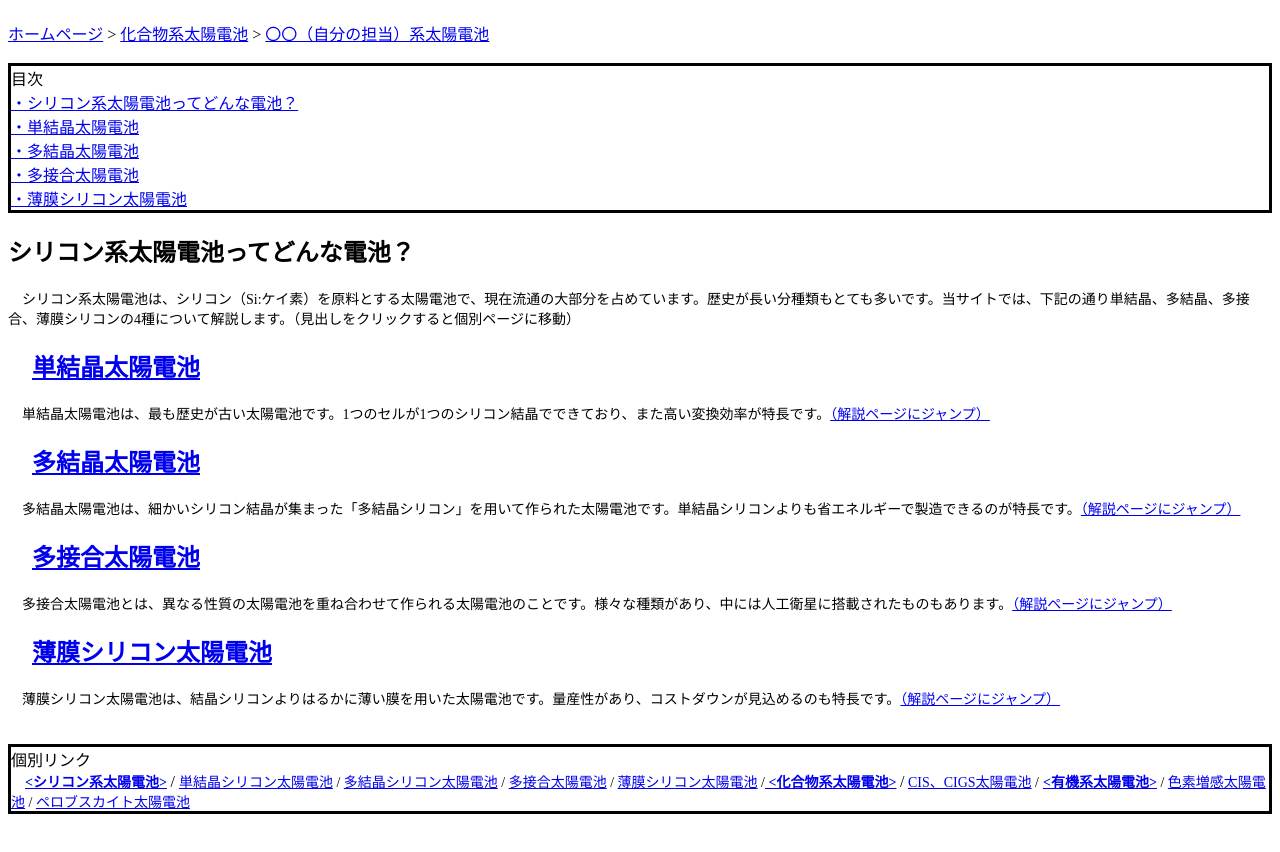
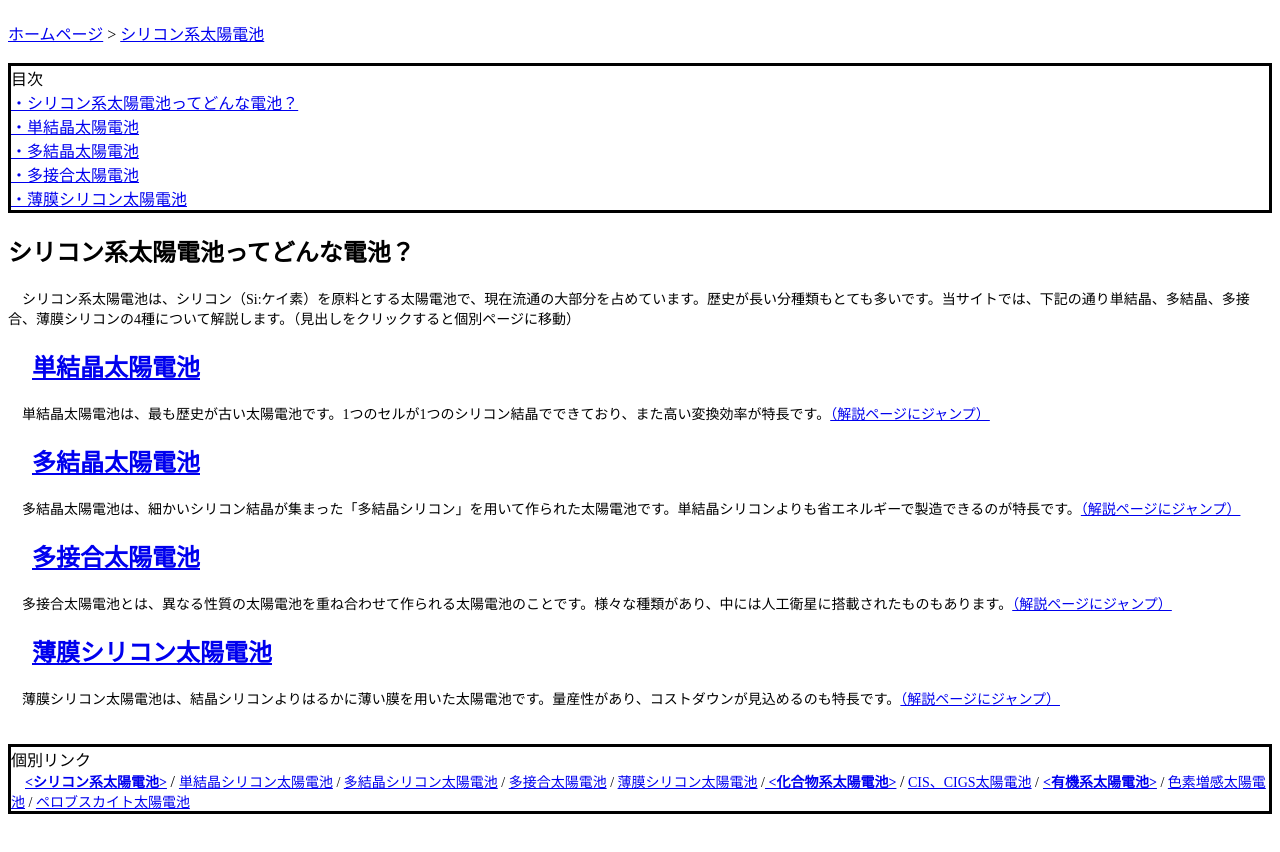
Before and after one commit to Tetsuo2002s/-, a plain HTML site: page index.html in a window 1280 px wide. Drawn offline with Linux system fonts and the light colour scheme.

Commit message:
Update index.html

```diff
--- a/index.html
+++ b/index.html
@@ -22,7 +22,7 @@ p3.thick {
 </style>
 <body>
 <h1></h1></div>
-<p></p><a href="https://tetsuo2002s.github.io/-HP.github.io/">ホームページ</a> > <a href="https://tetsuo2002s.github.io/-silicon/">化合物系太陽電池</a> > <a href="自分のGithubのリンク">〇〇（自分の担当）系太陽電池</a>
+<p></p><a href="https://tetsuo2002s.github.io/-HP.github.io/">ホームページ</a> > <a href="https://tetsuo2002s.github.io/-silicon/">シリコン系太陽電池</a>
 
 <br><br>
 <div style="border: solid;">
```
